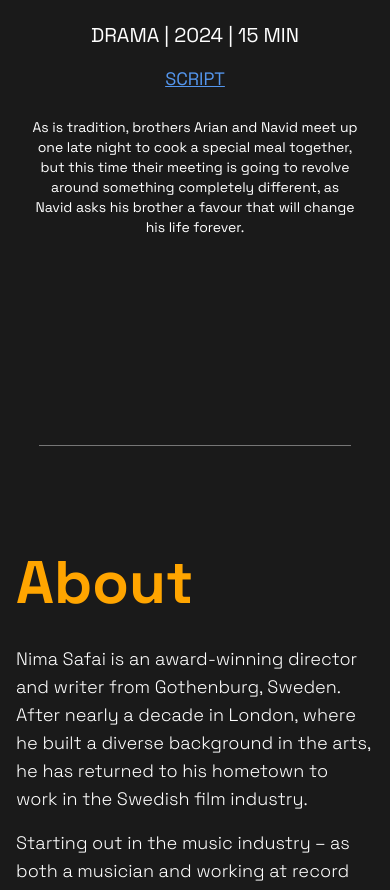
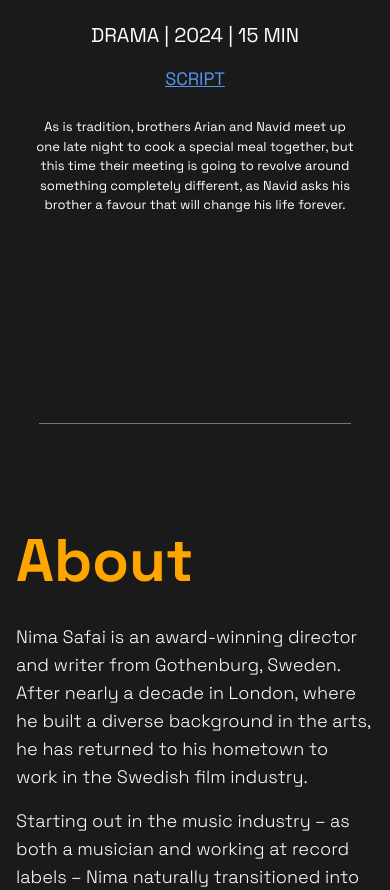
Before and after one commit to NimaSafai/portfolio, a React (Create React App) app: page / in a window 390 px wide. Shown: the part 1369-2259 px from the top of the page. Built offline with nearby package versions, Linux system fonts and the light colour scheme; a web font is replaced by a local one.

Commit message:
Font size change

```diff
--- a/src/components/Work.tsx
+++ b/src/components/Work.tsx
@@ -33,7 +33,7 @@ const Work: React.FC = () => {
           >
             SCRIPT
           </a>
-          <p className="text-white text-sm sm:text-lg md:text-xl mt-4 mb-40 md:w-[900px] px-4">
+          <p className="text-white text-[13px] sm:text-lg md:text-xl mt-4 mb-40 md:w-[900px] px-4">
             As is tradition, brothers Arian and Navid meet up one late night to
             cook a special meal together, but this time their meeting is going
             to revolve around something completely different, as Navid asks his
```
